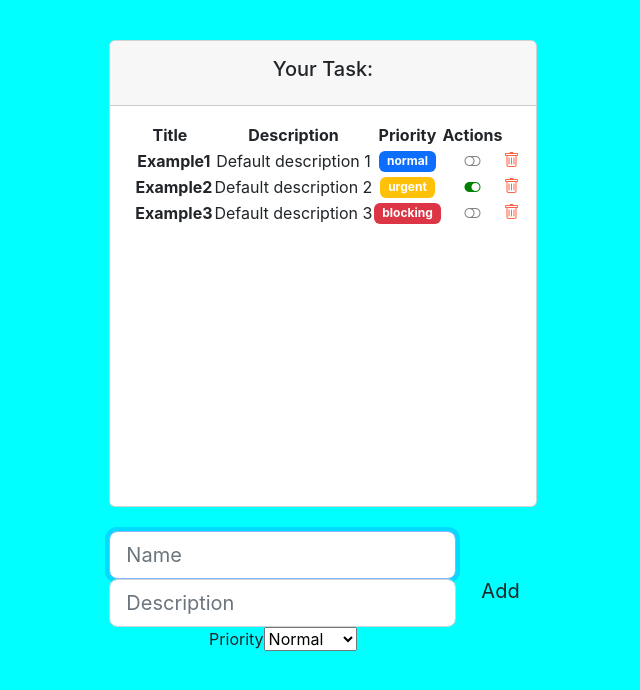
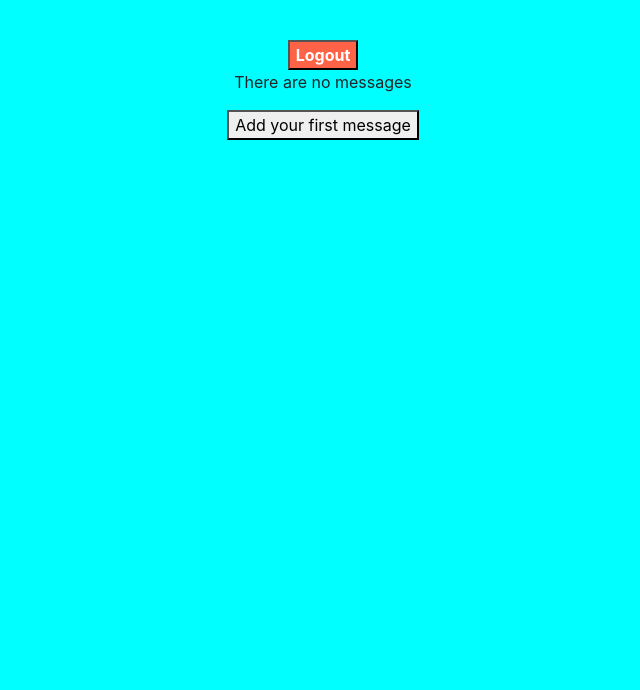
Before and after one commit to ViloriaUrdaneta/EjercicioReact, a React (Create React App) app: page / in a window 1280 px wide. Shown: the top 690 px of the page, without its empty margins (317-957 px from the left). Built offline with nearby package versions, Linux system fonts and the light colour scheme.

Commit message:
operadores ternarios

```diff
--- a/src/App.js
+++ b/src/App.js
@@ -9,6 +9,7 @@ import Ejemplo2 from './hooks/ejemplo2';
 import MiComponenteConContexto from './hooks/ejemplo3';
 import Greetingstyled from './components/pure/greetingStyled';
 import Father from './components/container/father';
+import OptionalRender from './components/pure/optionalRender';
 
 
 function App() {
@@ -28,9 +29,11 @@ function App() {
         {/*<MiComponenteConContexto></MiComponenteConContexto>*/}
         {/*<Greetingstyled name="Miguel"></Greetingstyled>*/}
       {/*</header>*/}
-      {/*<Father></Father>*/}
-       {/*Componente de listado de tareas*/}
-       <TaskListComponent></TaskListComponent>
+        {/*<Father></Father>*/}
+        {/*Componente de listado de tareas*/}
+        {/*<TaskListComponent></TaskListComponent>*/}
+        {/**Ejemplo de renderizado condicional */}
+        <OptionalRender></OptionalRender>
     </div>
   );
 }
--- /dev/null
+++ b/src/components/pure/optionalRender.jsx
@@ -0,0 +1,81 @@
+import React, {useState} from 'react';
+
+//Estilo para usuario loggeado
+const loggedStyle = {
+    backgroundColor: 'green',
+    color: 'white',
+    fontWeight: 'bold'
+}
+//Estilo para usuario no loggeado
+const unloggedStyle = {
+    backgroundColor: 'tomato',
+    color: 'white',
+    fontWeight: 'bold'
+}
+
+//Login Logout buttons
+const LoginButton = ({loginAction, propStyle}) => {
+    return (
+        <button style={propStyle} onClick={loginAction}>Login</button>
+    )
+}
+const LogoutButton = ({logoutAction, propStyle}) => {
+    return (
+        <button style={propStyle} onClick={logoutAction}>Logout</button>
+    )
+}
+
+
+const OptionalRender = () => {
+
+    const [access, setAccess] = useState(true);
+    const [nMessages, setNMessages] = useState(0);
+
+    /**
+     * Una forma de hacer los botones
+    const updateAccess = () => {
+        setAccess(!access);
+    }
+    if(access){
+        optionalButton = <button onClick={updateAccess}>Logout</button>
+    } else{
+        optionalButton = <button onClick={updateAccess}>Login</button>
+    }
+    */
+
+    const loginAction = () => {
+        setAccess(true)
+    }
+
+    const logoutAction = () => {
+        setAccess(false)
+    }
+
+    let optionalButton;
+
+    if(access){
+        optionalButton = <LogoutButton propStyle={unloggedStyle} logoutAction={logoutAction}></LogoutButton>
+    } else{
+        optionalButton = <LoginButton propStyle={loggedStyle} loginAction={loginAction}></LoginButton>
+    }
+
+    //Unread messages
+    let addMessages = () => {
+        setNMessages(nMessages + 1)
+    }
+
+    return (
+        <div>
+            {/**Optional button */}
+            { optionalButton }
+            {/**N messages unread*/}
+            { nMessages === 0 && <p>There are no messages</p>}
+            { nMessages === 1 && <p>You have {nMessages} new message</p>}
+            { nMessages > 1 && <p>You have {nMessages} new messages</p>}
+            {/**Operador ternario */}
+            <button onClick={addMessages}>{nMessages === 0 ? 'Add your first message' : 'Add new message'}</button>
+        </div>
+    );
+}
+
+export default OptionalRender;
```
